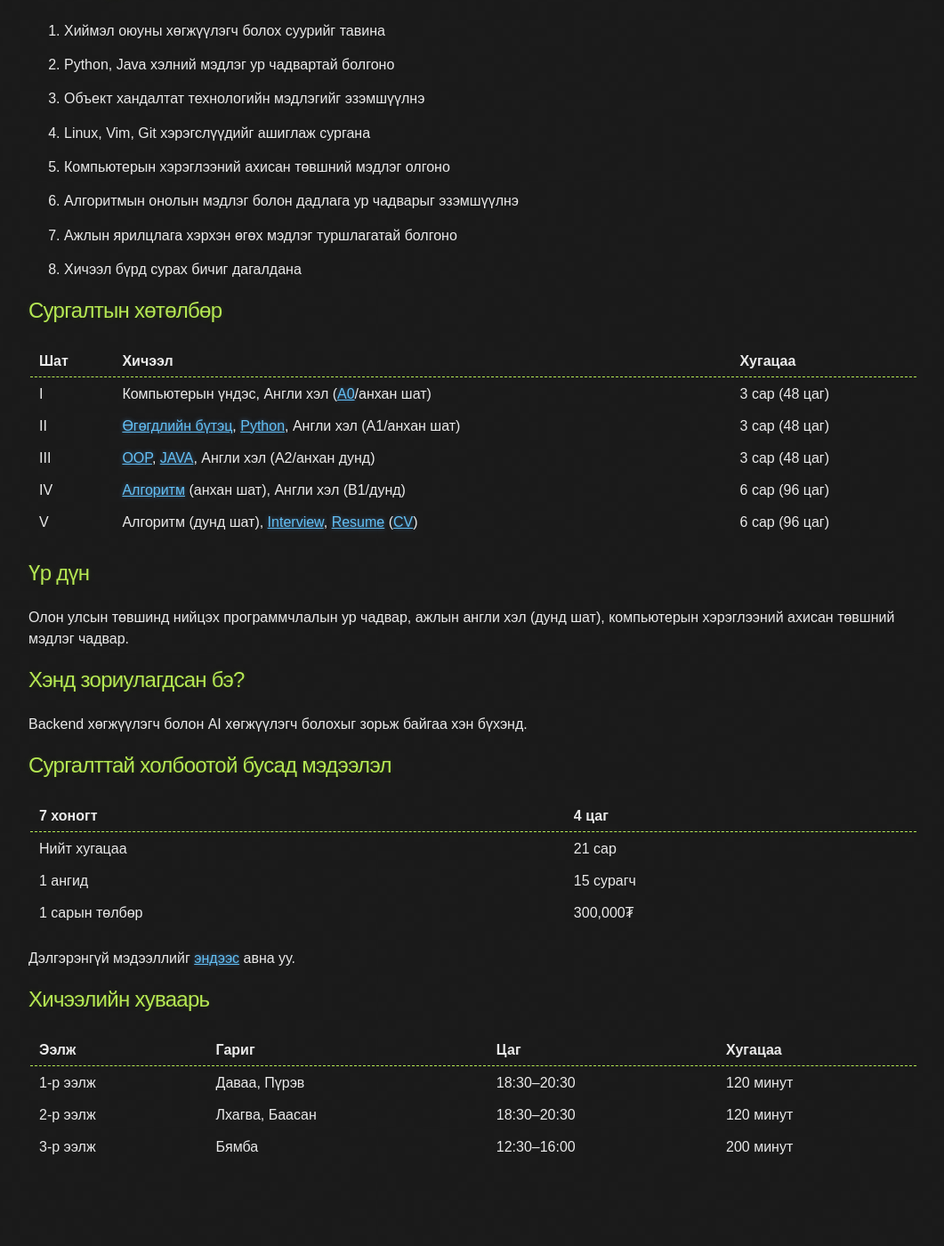
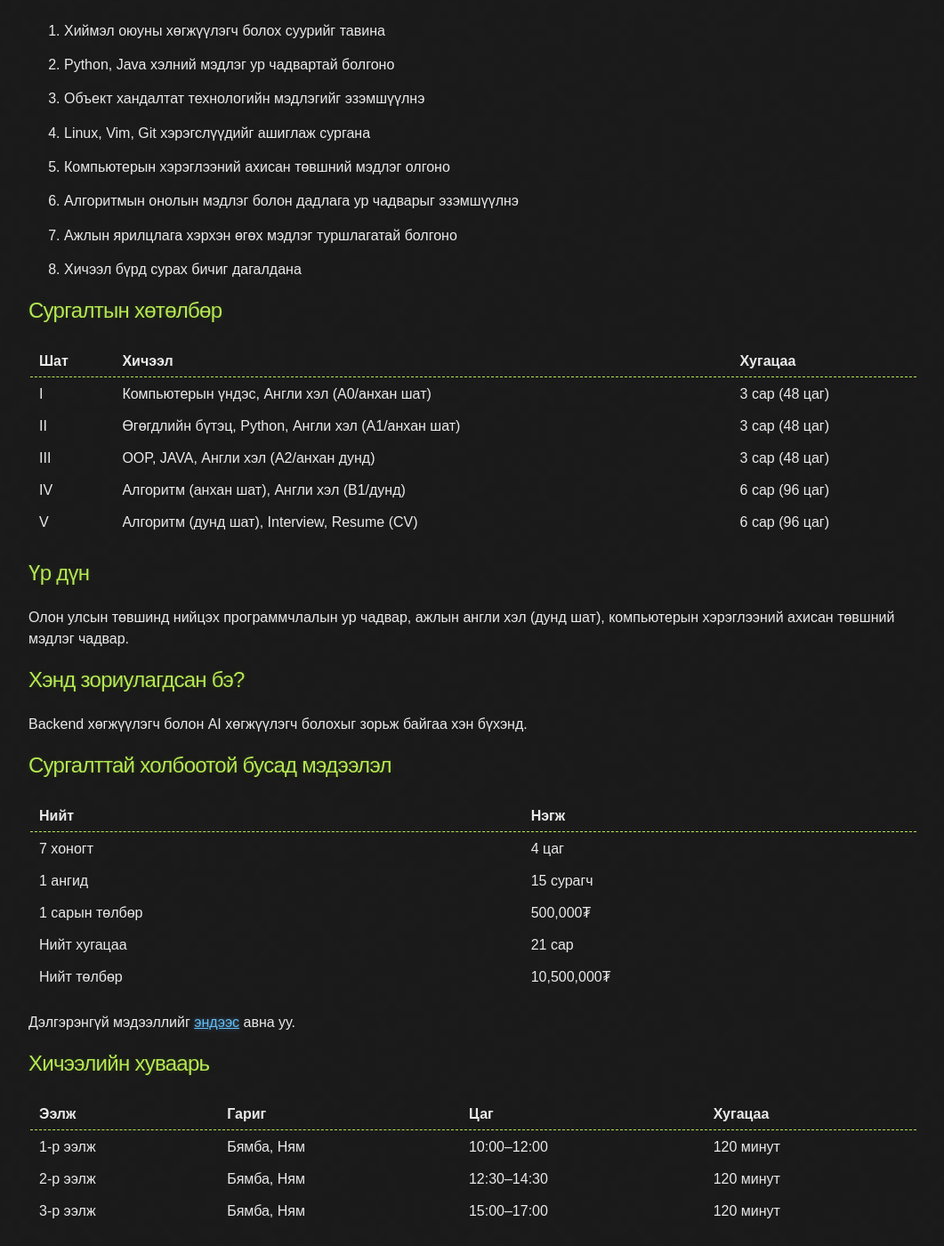
Before and after one commit to ganaatulgaa/corecode, a Jekyll site: the page built from index.md, in a window 1280 px wide and 1400 px high, scrolled down 329 px. Shown: the whole window at 89% size, without its empty margins (108-1169 px from the left). Built offline with Jekyll 4.4.1, drawn with Linux system fonts in a browser that asks for light colours; before the commit the page ends 1657 px from its top, so only the background shows below that.

Commit message:
Update index.md

```diff
--- a/index.md
+++ b/index.md
@@ -24,13 +24,15 @@ layout: default
 
 ## Сургалтын хөтөлбөр
 
-| Шат | Хичээл                                                                          | Хугацаа |
-|-----|---------------------------------------------------------------------------------|-------------------|
-| I   | Компьютерын үндэс, Англи хэл ([A0](https://en.wikipedia.org/wiki/Common_European_Framework_of_Reference_for_Languages)/анхан шат)            | 3 сар (48 цаг) |
-| II  | [Өгөгдлийн бүтэц](https://mn.wikipedia.org/wiki/%D3%A8%D0%B3%D3%A9%D0%B3%D0%B4%D0%BB%D0%B8%D0%B9%D0%BD_%D0%B1%D2%AF%D1%82%D1%8D%D1%86){:target="_blank"}, [Python](https://mn.wikipedia.org/wiki/Python){:target="_blank"}, Англи хэл (A1/анхан шат)          | 3 сар (48 цаг) |
-| III | [OOP](https://mn.wikipedia.org/wiki/%D0%9E%D0%B1%D1%8A%D0%B5%D0%BA%D1%82_%D1%85%D0%B0%D0%BD%D0%B4%D0%B0%D0%BB%D1%82%D0%B0%D1%82_%D0%BF%D1%80%D0%BE%D0%B3%D1%80%D0%B0%D0%BC%D0%BC%D1%87%D0%BB%D0%B0%D0%BB){:target="_blank"}, [JAVA](https://mn.wikipedia.org/wiki/Java){:target="_blank"}, Англи хэл (A2/анхан дунд) | 3 сар (48 цаг) |
-| IV  | [Алгоритм](https://mn.wikipedia.org/wiki/%D0%90%D0%BB%D0%B3%D0%BE%D1%80%D0%B8%D1%82%D0%BC){:target="_blank"}  (анхан шат), Англи хэл (B1/дунд)         | 6 сар (96 цаг) |
-| V   | Алгоритм (дунд шат), [Interview](https://mn.wikipedia.org/wiki/%D0%AF%D1%80%D0%B8%D0%BB%D1%86%D0%BB%D0%B0%D0%B3%D0%B0){:target="_blank"}, [Resume](https://en.wikipedia.org/wiki/R%C3%A9sum%C3%A9) ([CV](https://en.wikipedia.org/wiki/Curriculum_vitae){:target="_blank"})   | 6 сар (96 цаг) |
+|-----+---------------------------------------------------+----------------|
+| Шат | Хичээл                                            | Хугацаа        |
+|-----+---------------------------------------------------+----------------|
+| I   | Компьютерын үндэс, Англи хэл (A0/анхан шат)       | 3 сар (48 цаг) |
+| II  | Өгөгдлийн бүтэц, Python, Англи хэл (A1/анхан шат) | 3 сар (48 цаг) |
+| III | OOP, JAVA, Англи хэл (A2/анхан дунд)              | 3 сар (48 цаг) |
+| IV  | Алгоритм (анхан шат), Англи хэл (B1/дунд)         | 6 сар (96 цаг) |
+| V   | Алгоритм (дунд шат), Interview, Resume (CV)       | 6 сар (96 цаг) |
+|-----+---------------------------------------------------+----------------|
 
 ## Үр дүн
 
@@ -42,18 +44,24 @@ Backend хөгжүүлэгч болон AI хөгжүүлэгч болохыг
 
 ## Сургалттай холбоотой бусад мэдээлэл
 
-| 7 хоногт | 4 цаг |
-|---|---|
-| Нийт хугацаа | 21 сар |
-| 1 ангид | 15 сурагч |
-| 1 сарын төлбөр | 300,000₮ |
+|----------------+-------------|
+| Нийт           | Нэгж        |
+|----------------+-------------|
+| 7 хоногт       | 4 цаг       |
+| 1 ангид        | 15 сурагч   |
+| 1 сарын төлбөр | 500,000₮    |
+| Нийт хугацаа   | 21 сар      |
+| Нийт төлбөр    | 10,500,000₮ |
+|----------------+-------------|
 
 Дэлгэрэнгүй мэдээллийг [эндээс](./faq.md) авна уу.
 
 ## Хичээлийн хуваарь
 
-| Ээлж | Гариг | Цаг | Хугацаа |
-|---|---|---|---|
-| 1-р ээлж | Даваа, Пүрэв | 18:30--20:30 | 120 минут |
-| 2-р ээлж | Лхагва, Баасан | 18:30--20:30 | 120 минут |
-| 3-р ээлж | Бямба | 12:30--16:00 | 200 минут |
+|----------+------------+--------------+-----------|
+| Ээлж     | Гариг      |          Цаг | Хугацаа   |
+|----------+------------+--------------+-----------|
+| 1-р ээлж | Бямба, Ням | 10:00--12:00 | 120 минут |
+| 2-р ээлж | Бямба, Ням | 12:30--14:30 | 120 минут |
+| 3-р ээлж | Бямба, Ням | 15:00--17:00 | 120 минут |
+|----------+------------+--------------+-----------|
```
